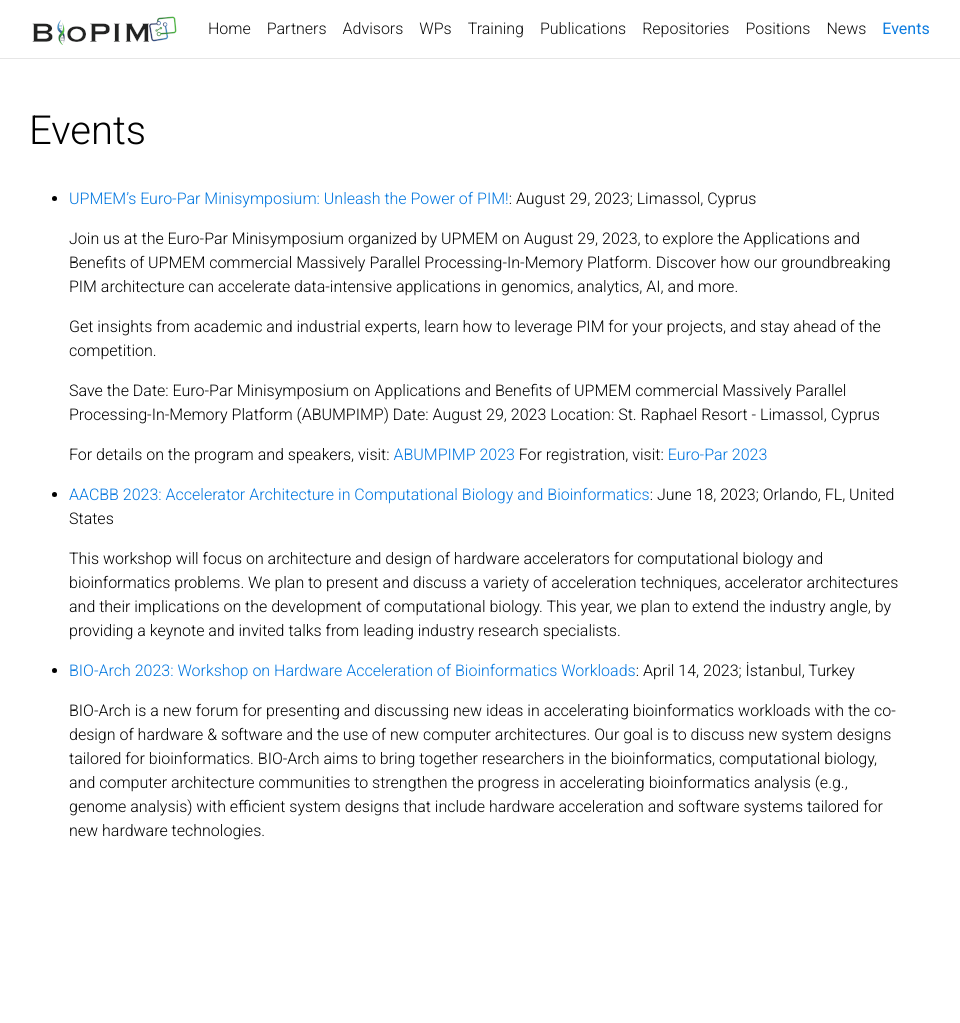
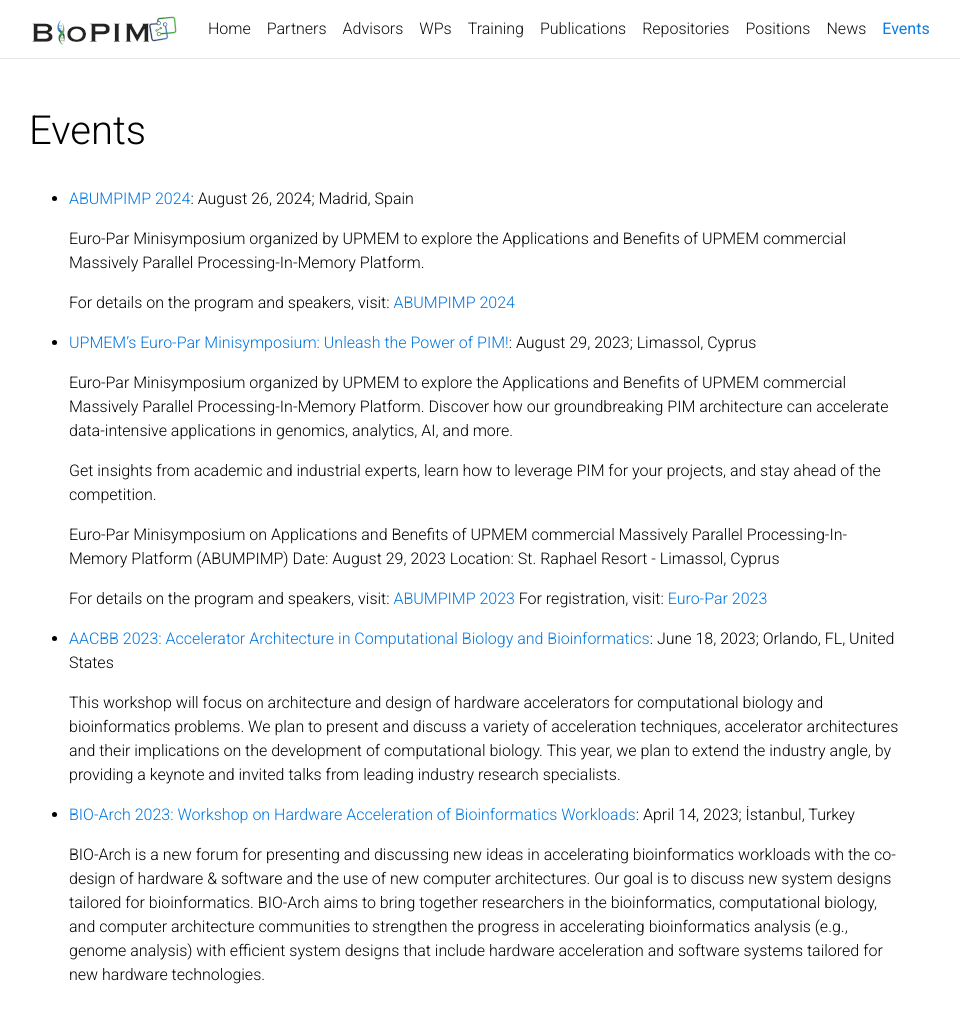
Before and after one commit to BioPIM/biopim.github.io, a Jekyll site: the page built from _pages/events.md, in a window 1280 px wide and 1073 px high. Shown: the top 1023 px of the window, without its empty margins (176-1136 px from the left). Built offline with Jekyll 4.4.1, drawn with Linux system fonts in a browser that asks for light colours; comment, search, counter and statistics services are not loaded; a style sheet for code colours, icons or effects is not loaded.

Commit message:
personnel, abumpimp2024, repos

```diff
--- a/_data/repositories.yml
+++ b/_data/repositories.yml
@@ -9,7 +9,8 @@
   - BioPIM/pim-ml
   - BioPIM/transpimlib
   - BioPIM/Scrooge
-  -
+  - BioPIM/BPL
+  - BioPIM/vital
 
 github_users:
   - calkan
--- a/_pages/events.md
+++ b/_pages/events.md
@@ -7,13 +7,18 @@
 nav_order: 9
 ---
 
+* [ABUMPIMP 2024](https://www.upmem.com/abumpimp-2024/): August 26, 2024; Madrid, Spain
+
+	Euro-Par Minisymposium organized by UPMEM to explore the Applications and Benefits of UPMEM commercial Massively Parallel Processing-In-Memory Platform.
+
+	For details on the program and speakers, visit: [ABUMPIMP 2024](https://www.upmem.com/abumpimp-2024)
+
 * [UPMEM's Euro-Par Minisymposium: Unleash the Power of PIM!](https://www.upmem.com/abumpimp-2023/): August 29, 2023; Limassol, Cyprus
 
-	Join us at the Euro-Par Minisymposium organized by UPMEM on August 29, 2023, to explore the Applications and Benefits of UPMEM commercial Massively Parallel Processing-In-Memory Platform. Discover how our groundbreaking PIM architecture can accelerate data-intensive applications in genomics, analytics, AI, and more.
+	Euro-Par Minisymposium organized by UPMEM to explore the Applications and Benefits of UPMEM commercial Massively Parallel Processing-In-Memory Platform. Discover how our groundbreaking PIM architecture can accelerate data-intensive applications in genomics, analytics, AI, and more.
 
 	Get insights from academic and industrial experts, learn how to leverage PIM for your projects, and stay ahead of the competition.
 
-	Save the Date:
 	Euro-Par Minisymposium on Applications and Benefits of UPMEM commercial Massively Parallel Processing-In-Memory Platform (ABUMPIMP)
 	Date: August 29, 2023
 	Location: St. Raphael Resort - Limassol, Cyprus
```
Also changed, not shown: _pages/partners.md (+2 -2 lines), _projects/conference_talks.md (+7 -0 lines).
